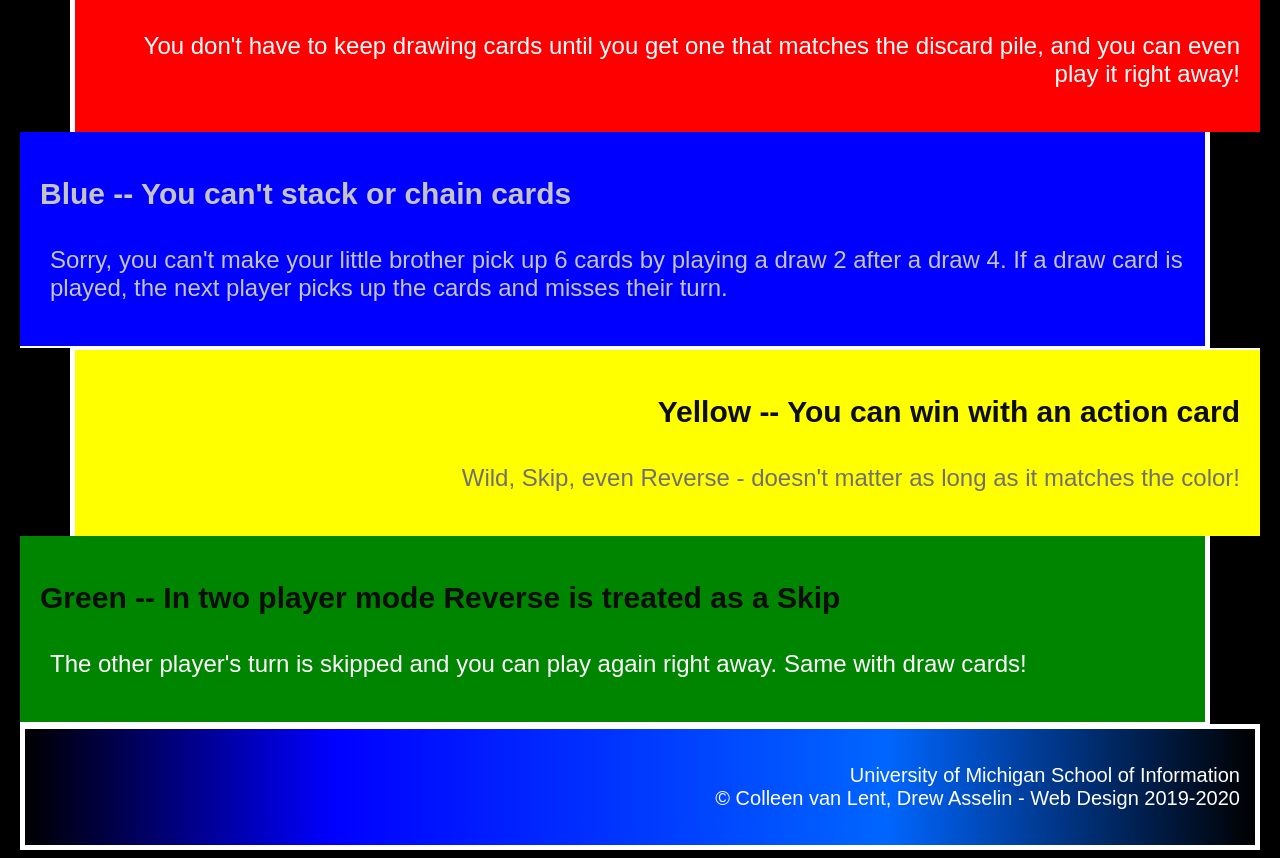
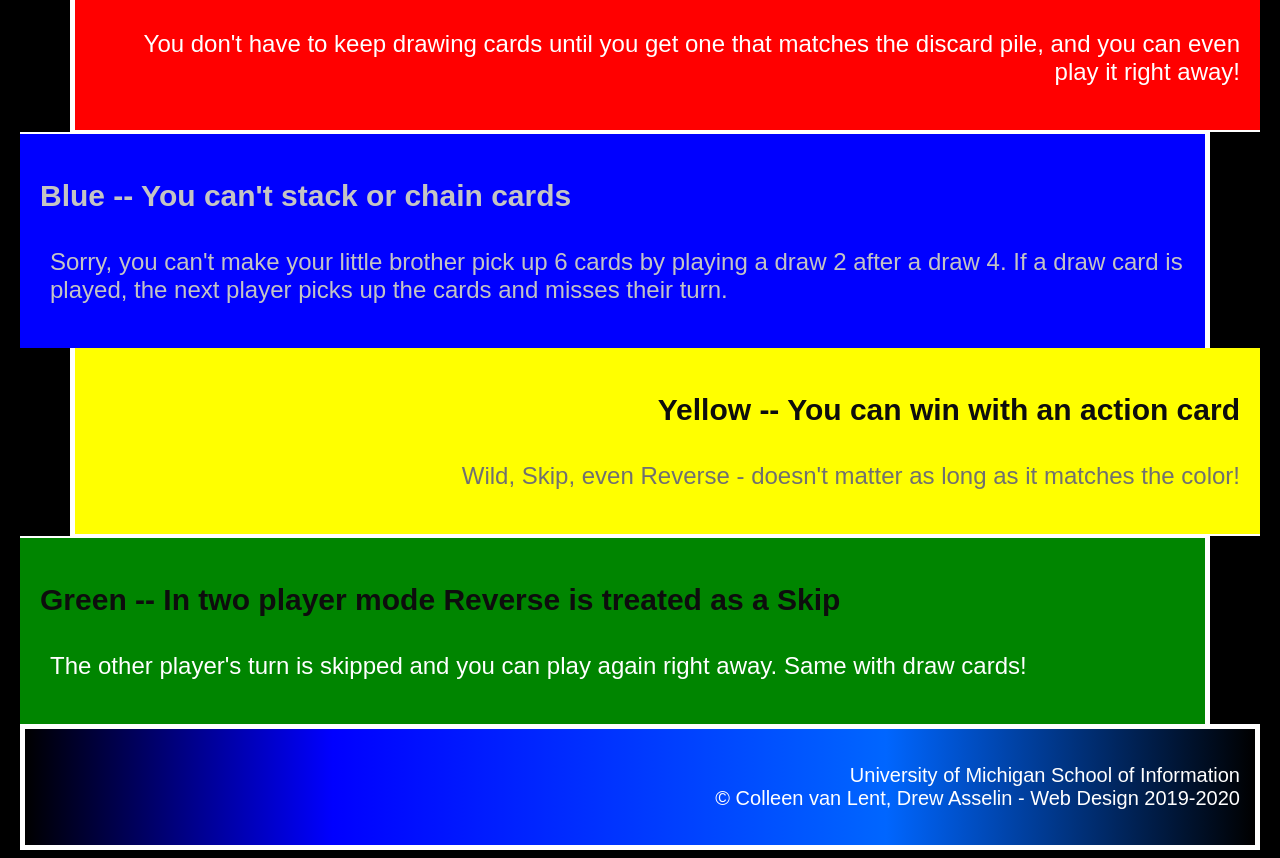
Before and after one commit to SelinaLiu8/hw3-2023, a plain HTML site: page index.html in a window 1280 px wide. Shown: the part 702-1560 px from the top of the page. Drawn offline with Linux system fonts and the light colour scheme.

Commit message:
margin and border fix

```diff
--- a/css/style.css
+++ b/css/style.css
@@ -4,9 +4,7 @@ body {
     font-family: Arial, Verdana;
     background-color: #000000;
     color: #ffffff;
-    margin-left: 20px;
-    margin-right: 20px;
-    margin-top: 20px;
+    margin: 20px 20px 0px;
 }
 
 h1 {
@@ -59,7 +57,7 @@ footer {
     background-color: #ff0000;
     text-align: right;
     margin-left: 50px;
-    border-width: 2px 0px 0px 5px;
+    border-width: 0px 0px 2px 5px;
 }
 
 .red p, .red h2 {
@@ -72,7 +70,7 @@ footer {
     background-color: #0000ff;
     text-align: left;
     margin-right: 50px;
-    border-width: 0px 5px 2px 0px;
+    border-width: 2px 5px 0px 0px;
 }
 
 .blue p, .blue h2 {
@@ -86,7 +84,7 @@ footer {
     background-color: #ffff00;
     text-align: right;
     margin-left: 50px;
-    border-width: 2px 0px 0px 5px;
+    border-width: 0px 0px 2px 5px;
 }
 
 .yellow p, .yellow h2 {
@@ -103,7 +101,7 @@ footer {
     background-color: #008500;
     text-align: left;
     margin-right: 50px;
-    border-width: 0px 5px 2px 0px;
+    border-width: 2px 5px 0px 0px;
 }
 
 .green p, .green h2 {
```
